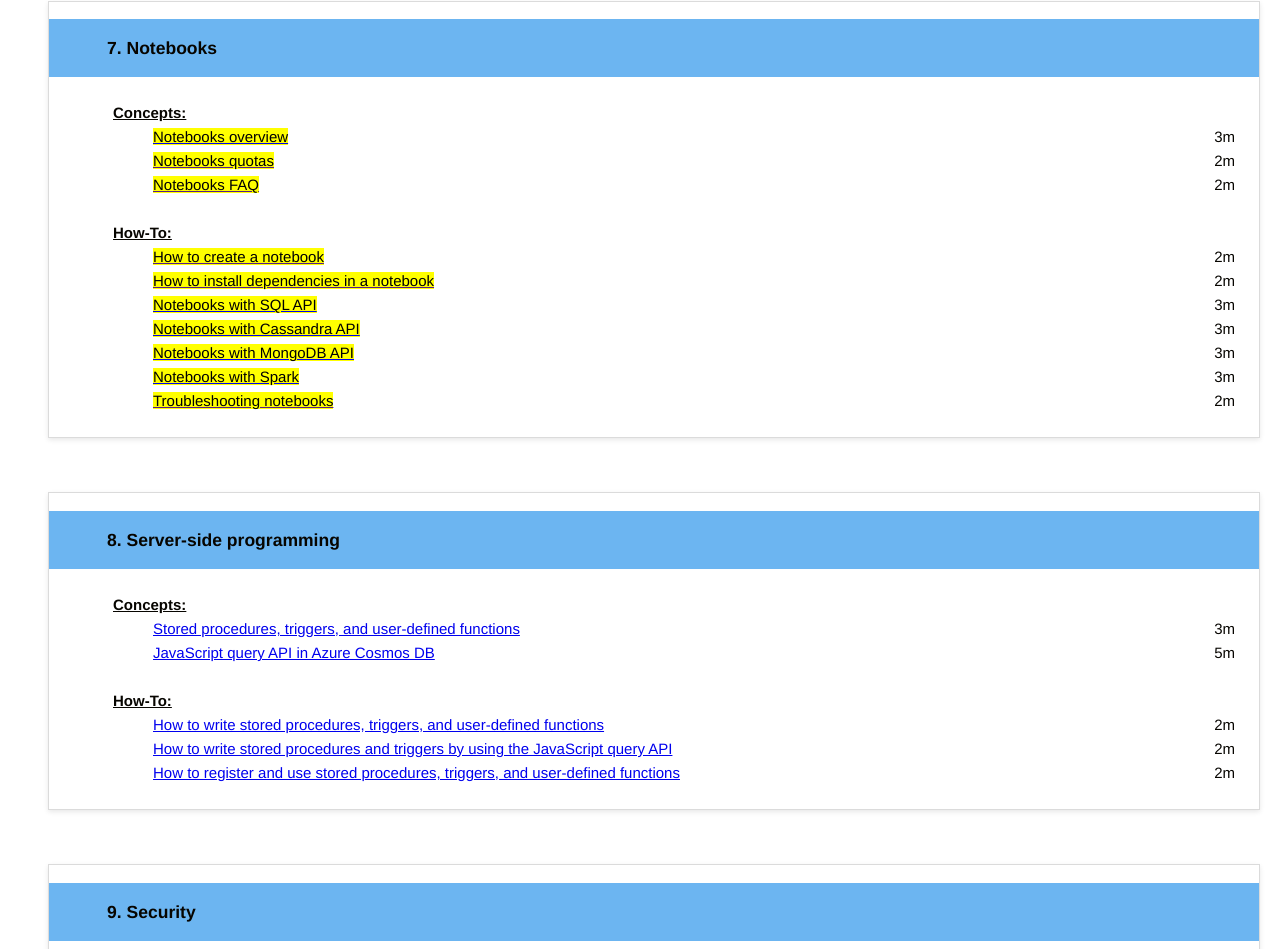
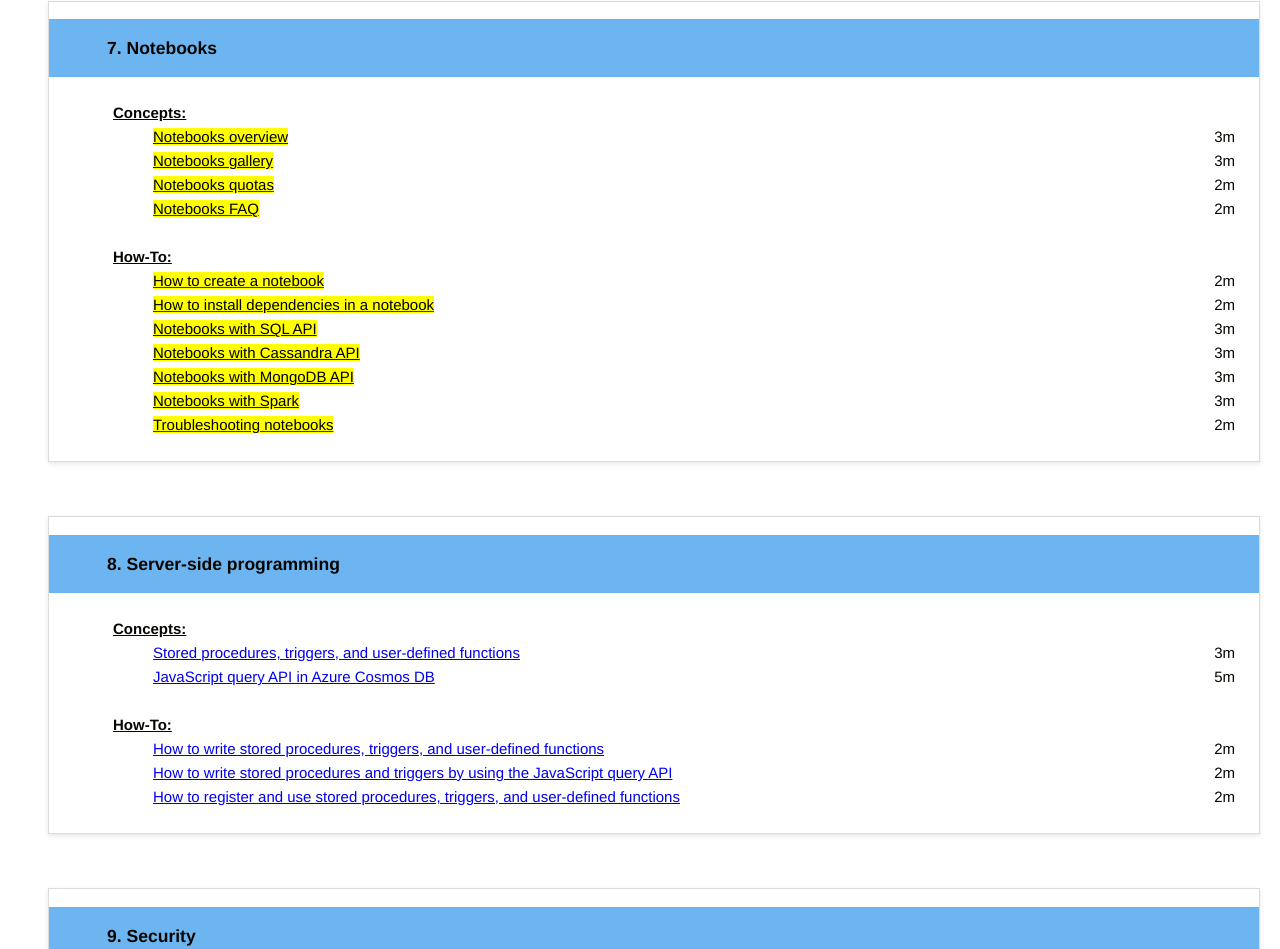
Before and after one commit to AzureCosmosDB/CosmosLearning, a plain HTML site: page index.html in a window 1280 px wide. Shown: the part 3856-4805 px from the top of the page. Drawn offline with Linux system fonts and the light colour scheme.

Commit message:
Update index.html

```diff
--- a/index.html
+++ b/index.html
@@ -1214,6 +1214,16 @@
                                             <span style="margin-left: 32px; align-self: center;">3m</span>
                                         </li>
 
+					<!-- Notebooks - gallery -->
+                                        <li style="display: flex; justify-content: space-between;">
+                                            <ul class="noBullet">
+                                                <li>
+                                                    <a class="barLink" href="https://aka.ms/NotebooksSQL"><mark>Notebooks gallery</mark></a>
+                                                </li>
+                                            </ul>
+                                            <span style="margin-left: 32px; align-self: center;">3m</span>
+                                        </li>
+
 					<!-- Notebooks quotas-->
                                         <li style="display: flex; justify-content: space-between;">
                                             <ul class="noBullet">
```
